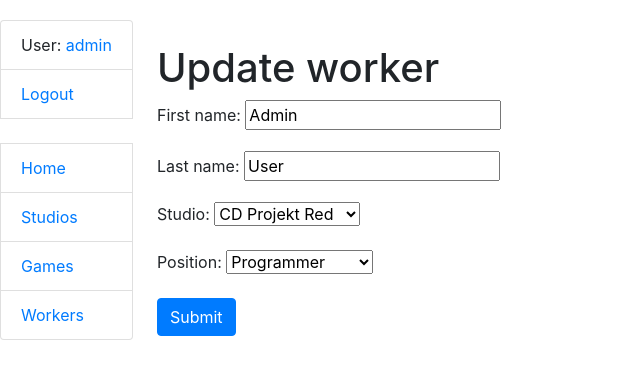
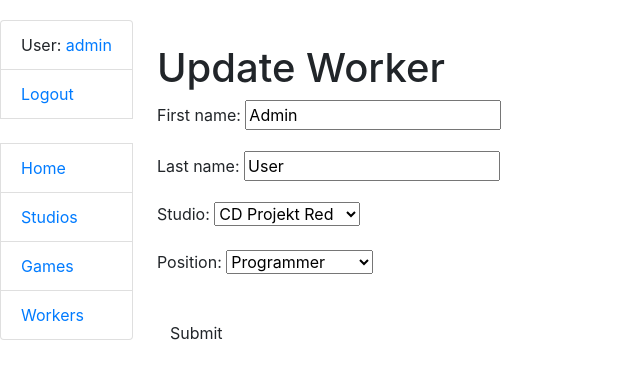
Before and after one commit to Sir-Churchill/game-studio, a Django app: page /workers/1/update/ in a window 1280 px wide. Shown: the top 379 px of the page, without its empty margins (0-640 px from the left). Run offline with Django 5.2, Linux system fonts and the light colour scheme; a user stored in the database is signed in; data comes from the database, SQL or seed files in the repository.

Commit message:
Redesign Worker form page: custom styles, field error display, and button hover animation

```diff
--- a/templates/core/worker_form.html
+++ b/templates/core/worker_form.html
@@ -1,10 +1,46 @@
 {% extends "base.html" %}
+{% load static %}
+{% block content %}
 
-{% block content %}
-    <h1>{{ object|yesno:'Update,Create' }} worker</h1>
-    <form method="post" action="" novalidate>
-        {% csrf_token %}
-        {{ form.as_p }}
-        <input type="submit" value="Submit" class="btn btn-primary">
-    </form>
+<link rel="stylesheet" href="{% static 'css/worker_form.css' %}">
+
+<div class="container-worker-form">
+
+
+    <div class="page-header">
+        <h1>{{ object|yesno:"Update,Create" }} Worker</h1>
+    </div>
+
+
+    <div class="form-card">
+        <form method="post" novalidate>
+            {% csrf_token %}
+
+            {% for field in form %}
+            <div class="form-group">
+                {{ field.label_tag }}
+                {{ field }}
+                {% if field.errors %}
+                    <div class="field-error">{{ field.errors|striptags }}</div>
+                {% endif %}
+            </div>
+            {% endfor %}
+
+            <input type="submit" class="btn btn-primary-list mt-3" value="Submit">
+        </form>
+    </div>
+
+</div>
+
 {% endblock %}
+
+{% block js_scripts %}
+<script>
+document.addEventListener('DOMContentLoaded', function() {
+
+    const submitBtn = document.querySelector('.btn-primary-list');
+    submitBtn.addEventListener('mouseenter', () => submitBtn.style.transform = 'translateY(-2px) scale(1.02)');
+    submitBtn.addEventListener('mouseleave', () => submitBtn.style.transform = 'translateY(0) scale(1)');
+});
+</script>
+{% endblock %}
```
